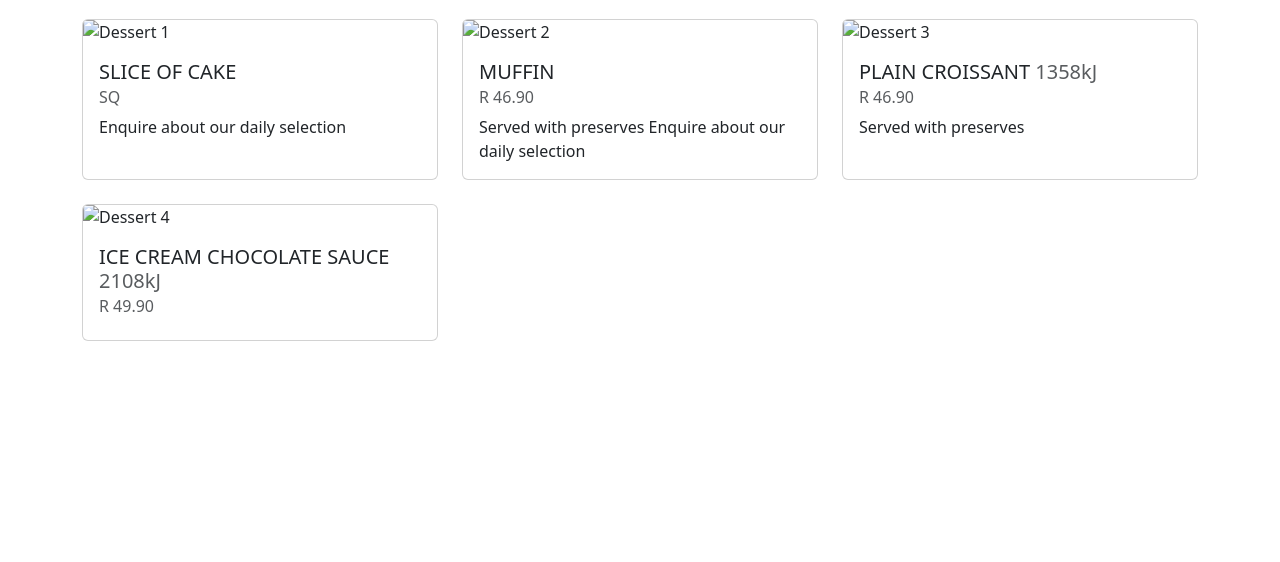
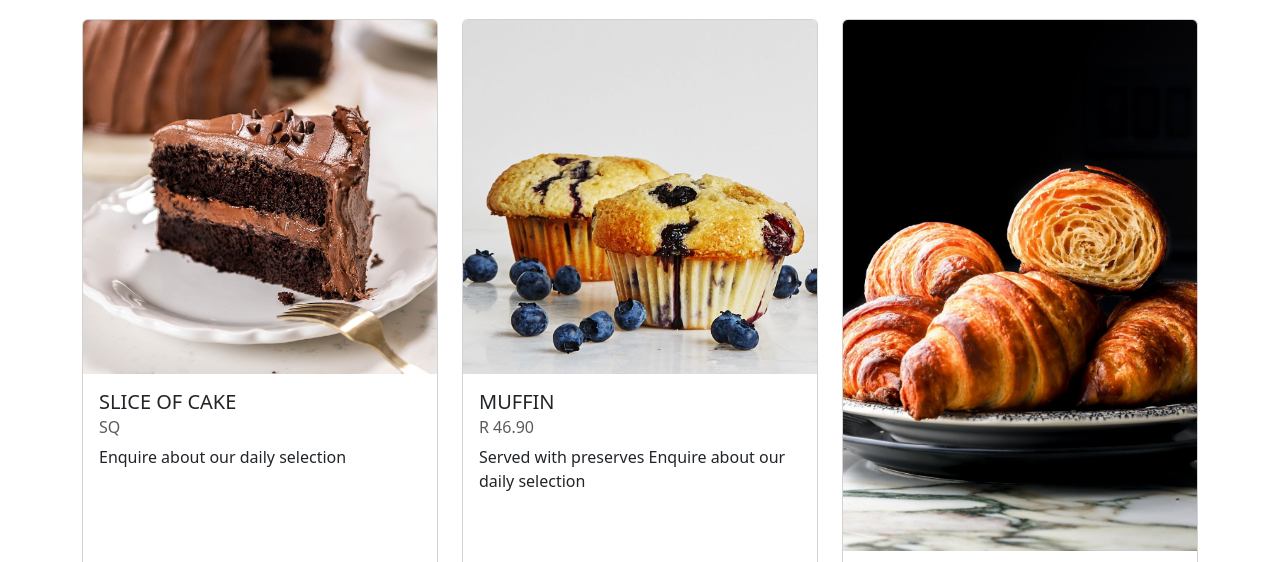
Before and after one commit to lxaba1305-crypto/https---github.com-lxaba1305-crypto-Capstone-project---Fego-caffe, a plain HTML site: page Dessert.html in a window 1280 px wide. Shown: the part 215-777 px from the top of the page. Drawn offline with nearby package versions, Linux system fonts and the light colour scheme.

Commit message:
Added images

```diff
--- a/Dessert.html
+++ b/Dessert.html
@@ -72,7 +72,7 @@
       <!-- Breakfast Items -->
       <div class="col-md-6 col-lg-4">
         <div class="card h-100">
-            <img src="images/dessert1.jpg" class="card-img-top" alt="Dessert 1">
+            <img src="images/cake1.jpg" class="card-img-top" alt="Dessert 1">
           <div class="card-body">
             <h5 class="card-title">SLICE OF CAKE </h5>
             <h6 class="card-subtitle mb-2 text-muted">SQ</h6>
@@ -83,7 +83,7 @@
 
       <div class="col-md-6 col-lg-4">
         <div class="card h-100">
-            <img src="images/dessert2.jpg" class="card-img-top" alt="Dessert 2">
+            <img src="images/muffin1.jpg" class="card-img-top" alt="Dessert 2">
           <div class="card-body">
             <h5 class="card-title">MUFFIN </h5>
             <h6 class="card-subtitle mb-2 text-muted">R 46.90</h6>
@@ -94,7 +94,7 @@
 
       <div class="col-md-6 col-lg-4">
         <div class="card h-100">
-            <img src="images/dessert3.jpg" class="card-img-top" alt="Dessert 3">
+            <img src="images/muffin1 (1).jpg" class="card-img-top" alt="Dessert 3">
           <div class="card-body">
             <h5 class="card-title">PLAIN CROISSANT <span class="text-muted">1358kJ</span></h5>
             <h6 class="card-subtitle mb-2 text-muted">R 46.90</h6>
@@ -105,7 +105,7 @@
 
       <div class="col-md-6 col-lg-4">
         <div class="card h-100">
-            <img src="images/dessert4.jpg" class="card-img-top" alt="Dessert 4">
+            <img src="images/ice cream1.jpg" class="card-img-top" alt="Dessert 4">
           <div class="card-body">
             <h5 class="card-title">ICE CREAM CHOCOLATE SAUCE <span class="text-muted">2108kJ</span></h5>
             <h6 class="card-subtitle mb-2 text-muted">R 49.90</h6>
```
Also changed, not shown: images/cake1.jpg (added), images/ice cream1.jpg (added), images/muffin1 (1).jpg (added), images/muffin1.jpg (added).
